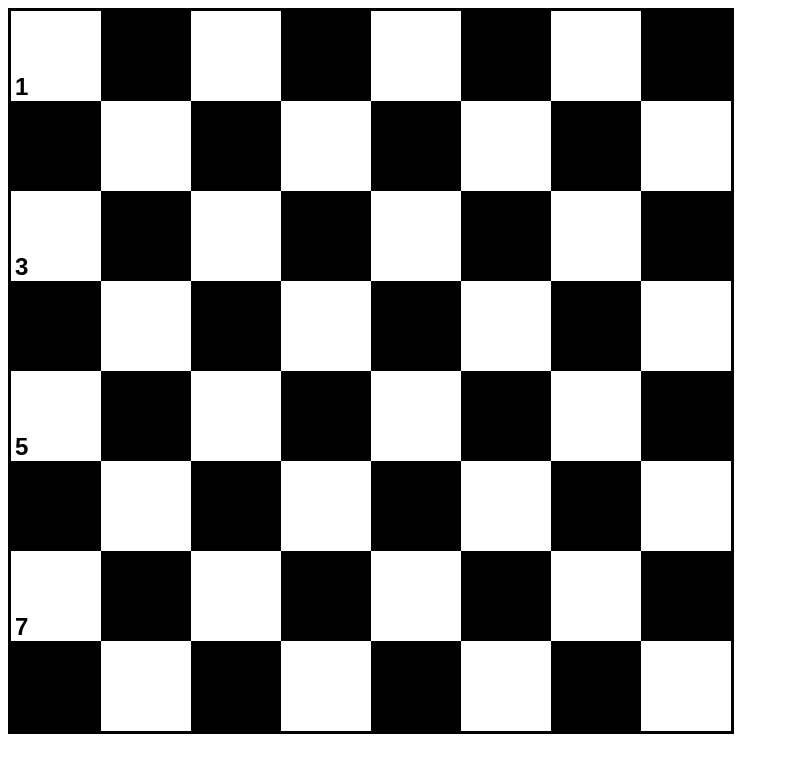
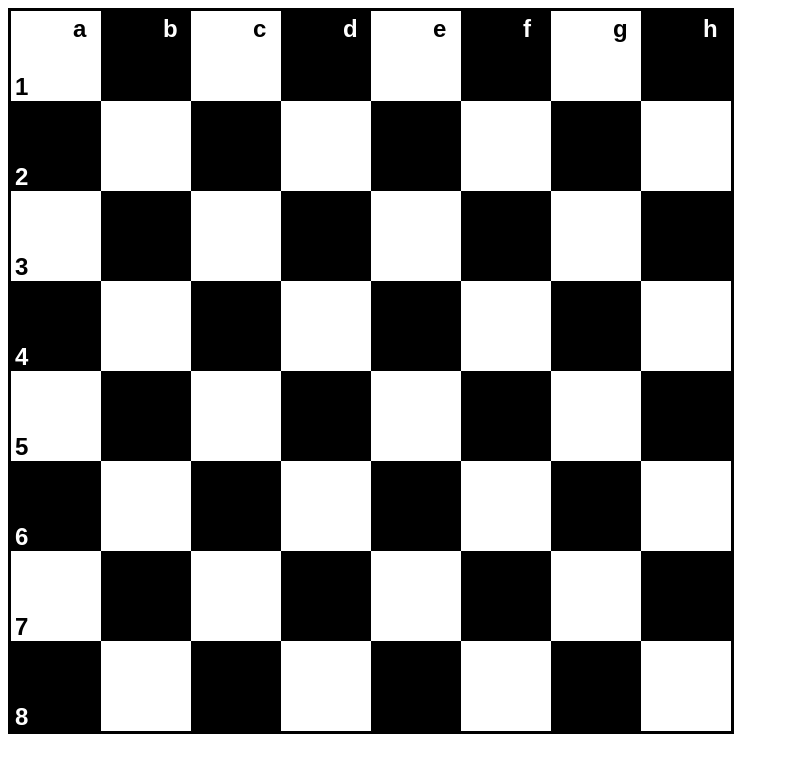
Before and after one commit to CarterKerstetter/Chess_AI, an Electron app: page Chess_GUI.html in a window 800 px wide. Drawn offline with Linux system fonts and the light colour scheme.

Commit message:
Row and col indicators now show correclty on chess board

```diff
--- a/Game_UI.js
+++ b/Game_UI.js
@@ -1,32 +1,58 @@
 class Game_UI{
+  FIRST_COLOR = 'white'
+  SECOND_COLOR = 'black'
+  BOARD_SIZE = 8
+
   constructor() {
     this.setupBoard()
   }
 
+  createSquare( row, col ) {
+    let square = document.createElement( 'div' )
+    square.classList.add( 'chess_square' )
+    let color = ( row + col ) % 2
+    if(color == 0) {
+      square.style.background = this.FIRST_COLOR
+    }
+    else {
+      square.style.background = this.SECOND_COLOR
+    }
+    return square
+  }
+
+  addRowNumber( row ) {
+    let row_indicator = document.createElement( 'div' )
+    row_indicator.innerHTML = ( row + 1 ).toString()
+    row_indicator.classList.add( 'row_indicator' )
+    row_indicator.style.top = ( row * 90/8 + 7.75 ).toString() + 'vw'
+    return row_indicator
+  }
+
+  addColLetter( col ) {
+    let col_indicator = document.createElement( 'div' )
+    col_indicator.innerHTML = String.fromCharCode( 97 + col )
+    col_indicator.classList.add( 'col_indicator' )
+    col_indicator.style.left = ( col * 90/8 + 7.75 ).toString() + 'vw'
+    return col_indicator
+  }
+
   setupBoard() {
-    var board = document.getElementById('chess_board')
-    for( var x = 0 ; x < 8; x++ ) {
-      for( var y = 0 ; y < 8; y++ ) {
-        var square = document.createElement('img')
-        square.classList.add('chess_square')
-        var color = ( x + y ) % 2
-        if(color == 0) {
-          square.src = 'res/white.png'
+    let board = document.getElementById( 'chess_board' )
+    for( let row = 0 ; row < this.BOARD_SIZE; row++ ) {
+      for( let col = 0 ; col < this.BOARD_SIZE; col++ ) {
+        // add letters for columns
+        if( row == 0 ) {
+          let col_indicator = this.addColLetter( col )
+          board.appendChild( col_indicator )
         }
-        else {
-          square.src = 'res/black.png'
-        }
-        board.appendChild(square)
+        // add the squares for the board
+        let square = this.createSquare( row, col )
+        board.appendChild( square )
       }
-      var new_line = document.createElement('br')
-      board.appendChild(new_line)
-    }
-    for ( var row = 1 ; row <= 8 ; row++ ) {
-      var row_indicator = document.createElement('div')
-      row_indicator.innerHTML = row.toString()
-      row_indicator.classList.add('row_indicator')
-      row_indicator.style.top = ((row-1) * 90/8 + 7.75).toString() + 'vw'
-      board.appendChild(row_indicator)
+      board.appendChild( document.createElement( 'br' ) )
+      // add numbers for the rows
+      let row_indicator = this.addRowNumber( row )
+      board.appendChild( row_indicator )
     }
   }
 }
--- a/styles.css
+++ b/styles.css
@@ -9,12 +9,22 @@
 .chess_square {
     height: 11.25vw;
     width:  11.25vw;
+    display: inline-block;
 }
 
-.row_indicator {
+.row_indicator, .col_indicator {
     font-size:  3vw;
     position:   absolute;
     font-family: Arial;
     font-weight: bold;
+    color: white;
+    mix-blend-mode: difference;
+}
+
+.row_indicator {
     left:       0.5vw;
 }
+
+.col_indicator {
+    top:       0.5vw;
+}
```
